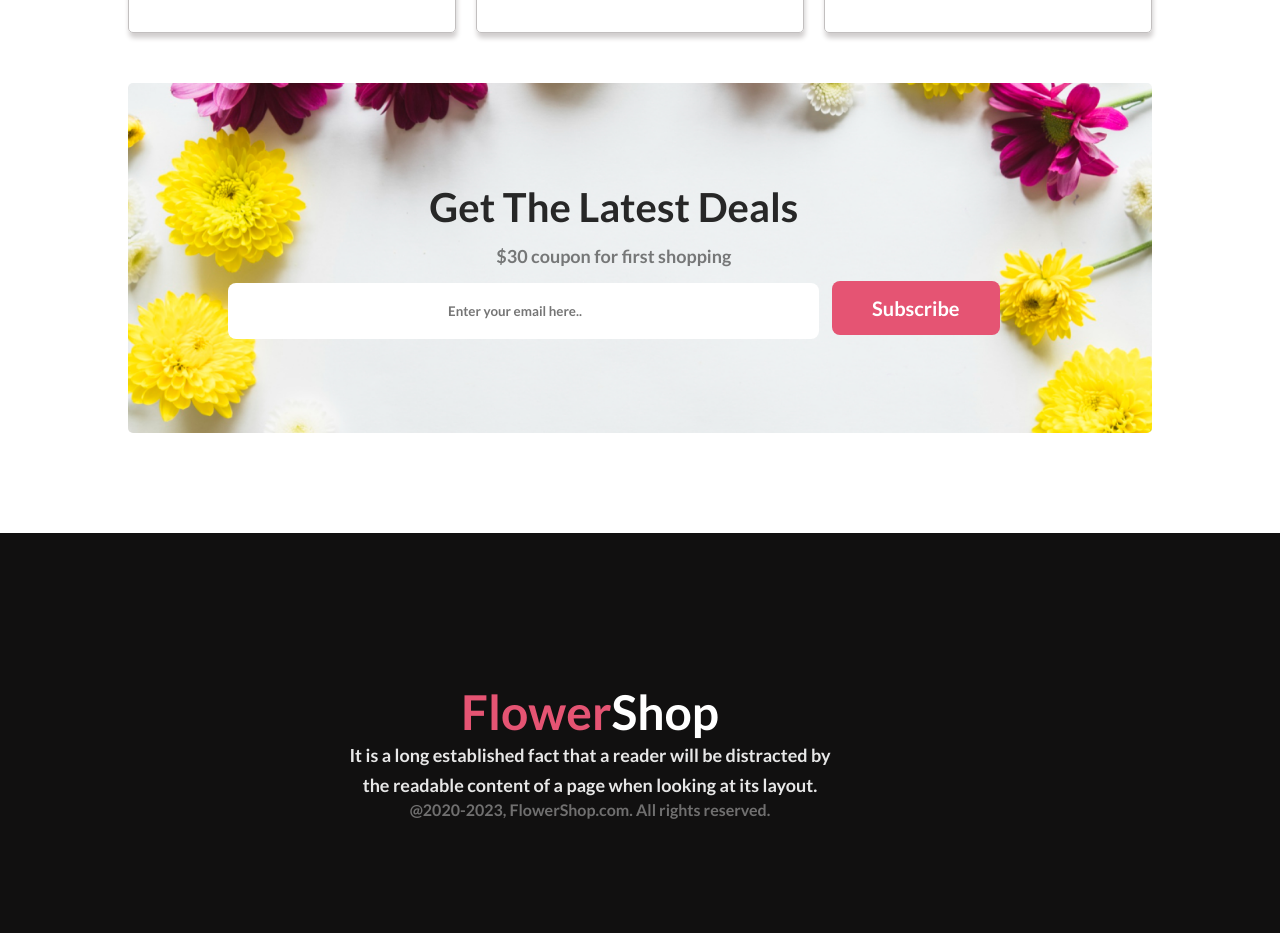
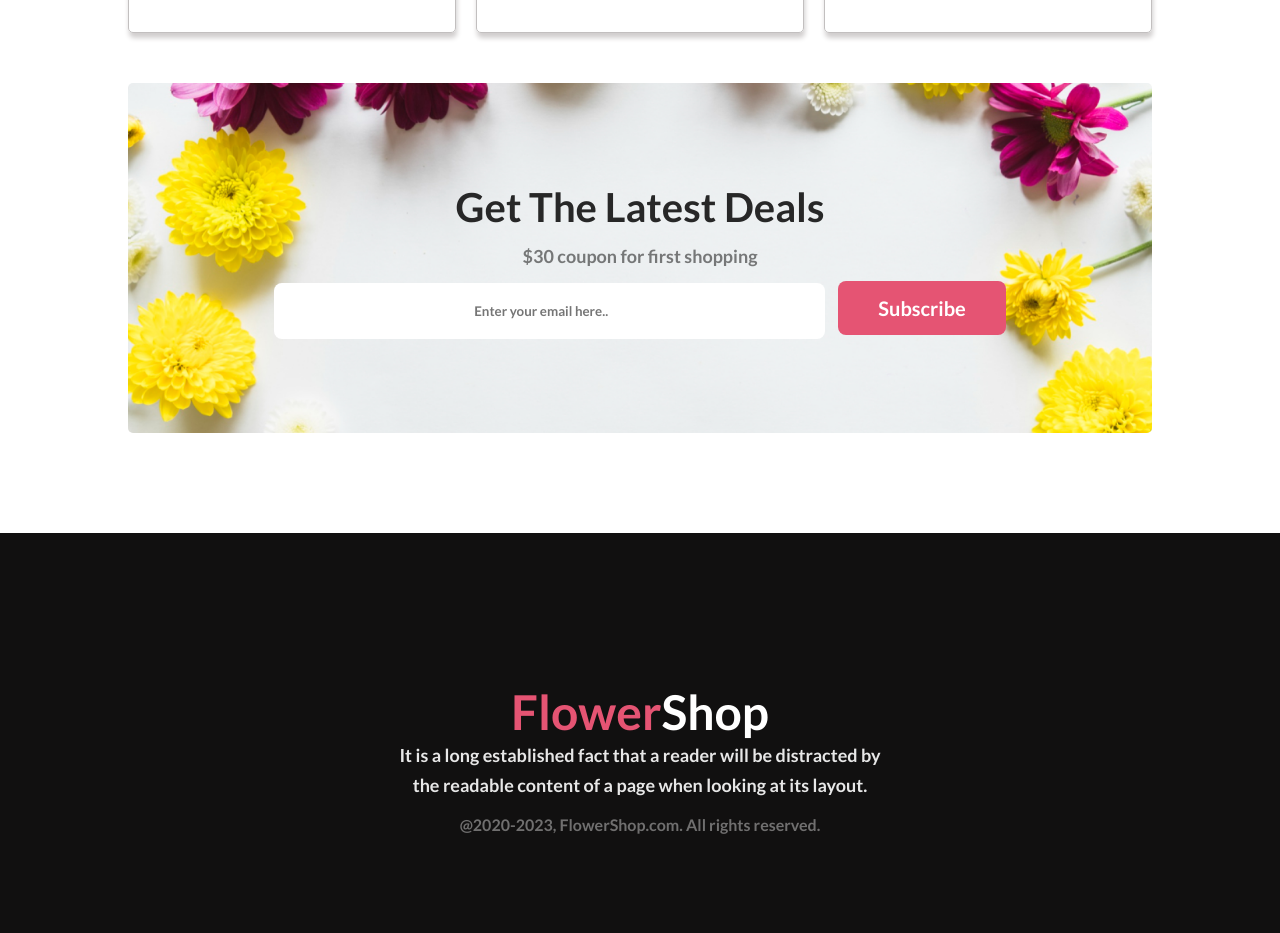
Before and after one commit to sadid56/flower-shop-assingment, a plain HTML site: page index.html in a window 1280 px wide. Shown: the part 3349-4282 px from the top of the page. Drawn offline with Linux system fonts and the light colour scheme.

Commit message:
finished it

```diff
--- a/style.css
+++ b/style.css
@@ -11,11 +11,6 @@ header{
     width: 100%;
     height: 100vh;
     background-color: rgba(229, 84, 115, 0.10);
-    /* background-image: url('images/pngwing\ 10.png');
-    background-repeat: no-repeat;
-    background-position: right bottom ; */
-    /* background-size: 450px; */
-
 }
 
 .header-container{
@@ -246,13 +241,14 @@ span{
     background-size: cover;
     margin:auto;
     border-radius: 5px;
-
+    display: flex;
+    text-align: center;
+    justify-content: center;
 }
 .subscribe-container{
-    margin-left: 100px;
     margin-top: 100px;
-    position: absolute;
-    text-align: center;
+    /* position: absolute;
+    text-align: center; */
 
 
 }
@@ -270,7 +266,7 @@ span{
 }
 
 .form input{
-    padding: 20px 220px;
+    padding: 20px 200px;
     border: 0;
     background-color: #fff;
     border-radius: 8px;
@@ -293,13 +289,13 @@ footer{
     background-color: #111010;
     margin-top: 100px;
     color: #fff;
+    display: flex;
+    justify-content: center;
 }
 .footer-container{
     margin-top: 150px;
-    position: absolute;
     width: 500px;
     text-align: center;
-    margin-left: 340px;
 }
 .footer-title{
     font-size: 48px;
@@ -307,44 +303,13 @@ footer{
 }
 .footer-description{
     color: rgba(255, 255, 255, 0.90);
-font-size: 18px;
-font-weight: 400;
-line-height: 30px;
+    font-size: 18px;
+    font-weight: 400;
+    line-height: 30px;
 }
 .footer-last-text{
     color: rgba(255, 255, 255, 0.40);;
     font-size: 16px;
     font-weight: 400;
+    margin-top: 15px;
 }
-/* .images-container div{
-    width: 30%;
-    height: 280px;
-   border-radius: 8px;
-}
-.image1{
-    background-image: url('images/Flower\ 01.png');
-    background-repeat: no-repeat;
-    background-size: cover;
-    background-position: center;
-}
-.image2{
-    background-image: url('images/Rectangle\ 4.png');
-    background-repeat: no-repeat;
-    background-size: cover;
-    background-position: center;
-
-}
-.image3{
-    background-image: url('images/Rectangle\ 5.png');
-    background-repeat: no-repeat;
-    background-size: cover;
-    background-position: center;
-
-}
-.image4{
-    background-image: url('images/Rectangle\ 6.png');
-    background-repeat: no-repeat;
-    background-size: cover;
-    background-position: center;
-
-} */
```
